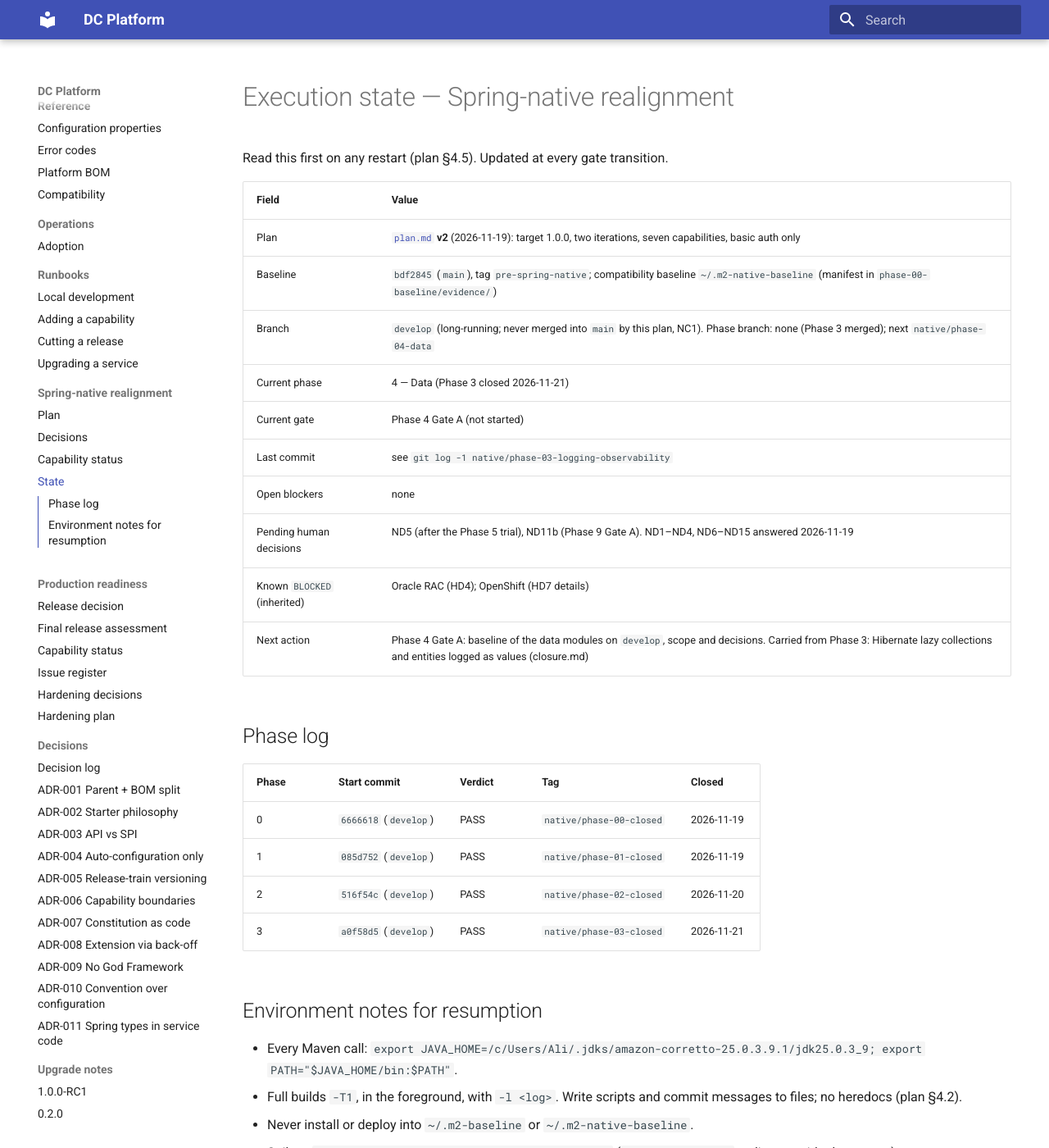
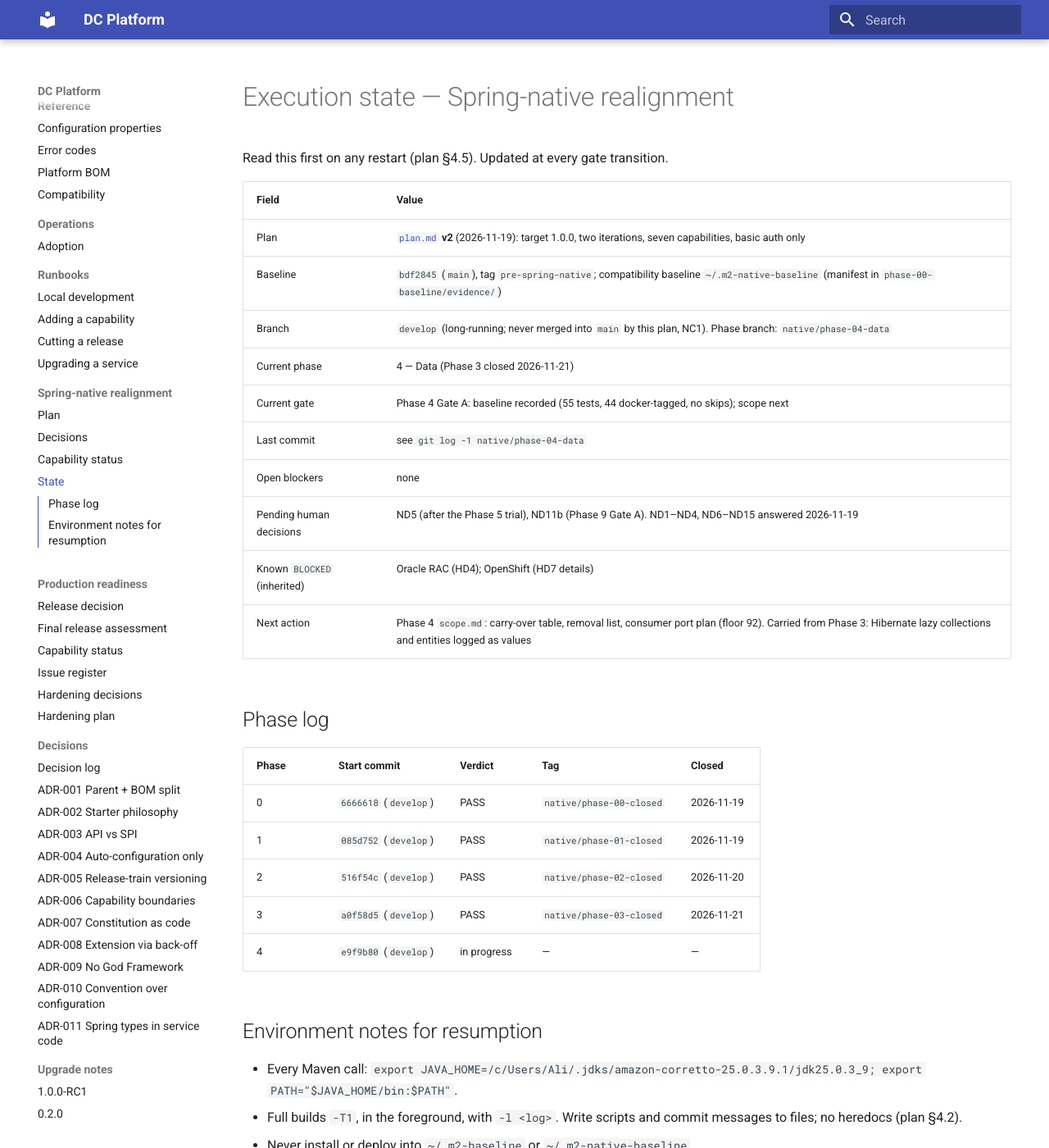
Before and after one commit to muhammadallee/dc-platform, an MkDocs documentation site: the page built from docs/spring-native/STATE.md, in a window 1280 px wide and 1400 px high. Shown: the whole window at 82% size. Built offline with MkDocs 1.6.1 and Material for MkDocs 9.7.7, drawn with Linux system fonts in a browser that asks for light colours.

Commit message:
docs(spring-native): phase 4 Gate A baseline - data 55 tests, 44 docker-tagged, no skips
Co-Authored-By: Claude Opus 5.5 <noreply@anthropic.com>
Claude-Session: https://claude.ai/code/session_0131grQ6pUwFCGZox6ekZHiA

```diff
--- a/docs/spring-native/STATE.md
+++ b/docs/spring-native/STATE.md
@@ -6,14 +6,14 @@ Read this first on any restart (plan §4.5). Updated at every gate transition.
 |---|---|
 | Plan | [`plan.md`](plan.md) **v2** (2026-11-19): target 1.0.0, two iterations, seven capabilities, basic auth only |
 | Baseline | `bdf2845` (`main`), tag `pre-spring-native`; compatibility baseline `~/.m2-native-baseline` (manifest in `phase-00-baseline/evidence/`) |
-| Branch | `develop` (long-running; never merged into `main` by this plan, NC1). Phase branch: none (Phase 3 merged); next `native/phase-04-data` |
+| Branch | `develop` (long-running; never merged into `main` by this plan, NC1). Phase branch: `native/phase-04-data` |
 | Current phase | 4 — Data (Phase 3 closed 2026-11-21) |
-| Current gate | Phase 4 Gate A (not started) |
-| Last commit | see `git log -1 native/phase-03-logging-observability` |
+| Current gate | Phase 4 Gate A: baseline recorded (55 tests, 44 docker-tagged, no skips); scope next |
+| Last commit | see `git log -1 native/phase-04-data` |
 | Open blockers | none |
 | Pending human decisions | ND5 (after the Phase 5 trial), ND11b (Phase 9 Gate A). ND1–ND4, ND6–ND15 answered 2026-11-19 |
 | Known `BLOCKED` (inherited) | Oracle RAC (HD4); OpenShift (HD7 details) |
-| Next action | Phase 4 Gate A: baseline of the data modules on `develop`, scope and decisions. Carried from Phase 3: Hibernate lazy collections and entities logged as values (closure.md) |
+| Next action | Phase 4 `scope.md`: carry-over table, removal list, consumer port plan (floor 92). Carried from Phase 3: Hibernate lazy collections and entities logged as values |
 
 ## Phase log
 
@@ -23,6 +23,7 @@ Read this first on any restart (plan §4.5). Updated at every gate transition.
 | 1 | `085d752` (`develop`) | PASS | `native/phase-01-closed` | 2026-11-19 |
 | 2 | `516f54c` (`develop`) | PASS | `native/phase-02-closed` | 2026-11-20 |
 | 3 | `a0f58d5` (`develop`) | PASS | `native/phase-03-closed` | 2026-11-21 |
+| 4 | `e9f9b80` (`develop`) | in progress | — | — |
 
 ## Environment notes for resumption
 
```
Also changed, not shown: docs/spring-native/phase-04-data/evidence/gateA-baseline.txt (added, +12 -0 lines).
